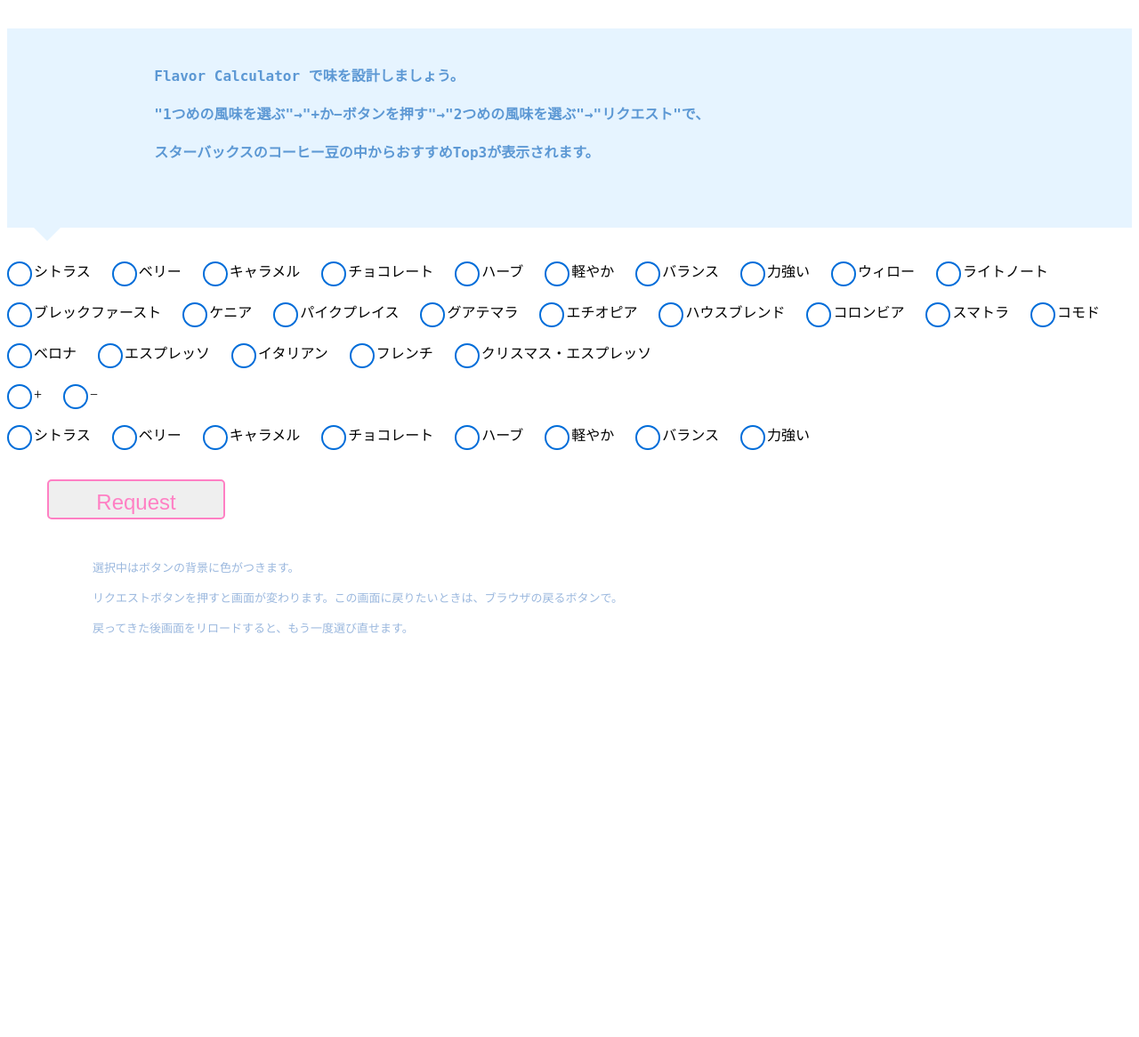
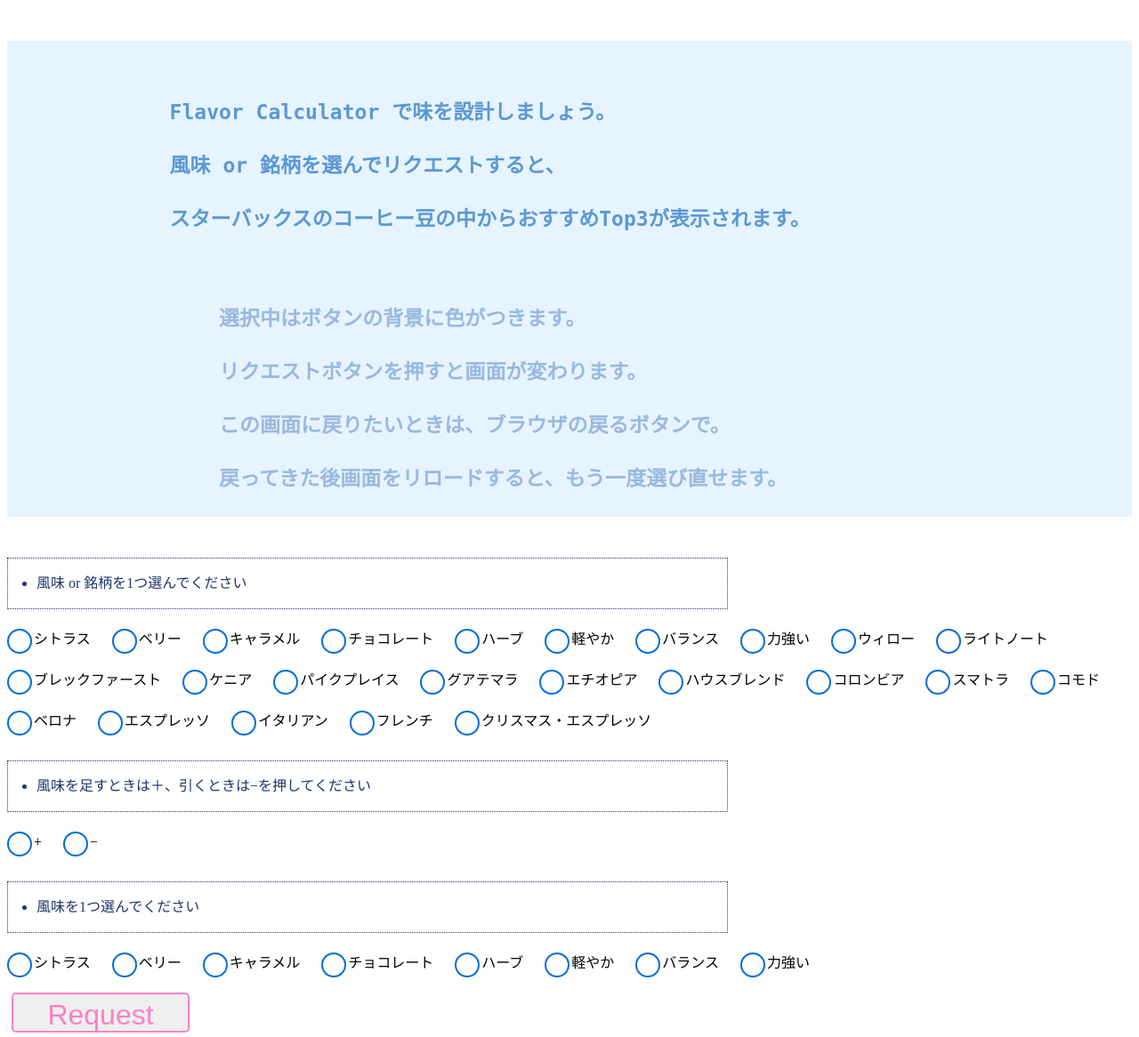
Before and after one commit to hirose-takashi/coffeecalc, a Django app: a page that uses hello/templates/hello/hello_get_query.html in a window 1280 px wide. Shown: the whole page at 89% size. Before the commit the page ends 712 px from the top, so only its background shows below. Run offline with Django 3.2, Linux system fonts and the light colour scheme.

Commit message:
coffeecalc

```diff
--- a/hello/templates/hello/hello_get_query.html
+++ b/hello/templates/hello/hello_get_query.html
@@ -5,6 +5,18 @@
     <title>Flavor Calculator</title>
 
     <style type="text/css">
+
+    ul, ol {
+    color: #1e366a;
+    border: dotted #1e366a 1px;/*ドット 色 太さ*/
+    padding: 0.5em 0.5em 0.5em 2em;
+    width: 60vw;
+    }
+
+    ul li, ol li {
+        line-height: 1.5;
+        padding: 0.5em 0;
+    }
 
     input[type=checkbox] {
 	display: none;
@@ -36,29 +48,6 @@
     input[type=checkbox] {
 	display: none;
     }
-    input[type="checkbox"].checkbox02:checked + label {
-    	background: #fa8072;
-    	color: #ffffff;
-    }
-    .check_label2:hover {
-    	background-color: #fae3e1;
-    }
-    .check_label2 {
-    	display: block;
-    	float: left;
-    	margin: 5px;
-    	width: 100px;
-    	height: 45px;
-    	text-align: center;
-    	line-height: 45px;
-    	padding-left: 5px;
-    	padding-right: 5px;
-    	cursor: pointer;
-    	color: #fa8072;
-    	border: 2px solid #fa8072;
-    	border-radius: 5px;
-    }
-
 
 
     .raised {
@@ -67,7 +56,7 @@
     	margin: 5px;
     	width: 200px;
     	height: 45px;
-        font-size: 1.5em;/*文字サイズ*/
+        font-size: 2.5vw;/*文字サイズ*/
     	text-align: center;
     	line-height: 45px;
     	padding-left: 5px;
@@ -90,17 +79,10 @@
     background: #e6f4ff;
     color: #5c98d4;
     font-weight: bold;
+    font-size: 1.8vw;
+    height: 40vw;
     }
-    .box24:after {
-        position: absolute;
-        content: '';
-        top: 100%;
-        left: 30px;
-        border: 15px solid transparent;
-        border-top: 15px solid #e6f4ff;
-        width: 0;
-        height: 0;
-    }
+
     .box24 p {
         margin: 0;
         padding: 0;
@@ -167,34 +149,37 @@
 <body>
     <div class="box24">
         <pre>
-            <font size="4">
-                <b>Flavor Calculator</b> で味を設計しましょう。<br>
-                "1つめの風味を選ぶ"→"+か−ボタンを押す"→"2つめの風味を選ぶ"→"リクエスト"で、<br>
-                スターバックスのコーヒー豆の中からおすすめTop3が表示されます。<br>
+
+            <b>Flavor Calculator</b> で味を設計しましょう。<br>
+            風味 or 銘柄を選んでリクエストすると、<br>
+            スターバックスのコーヒー豆の中からおすすめTop3が表示されます。<br>
+
+            <font color="#9bb8de">
+                選択中はボタンの背景に色がつきます。<br>
+                リクエストボタンを押すと画面が変わります。<br>
+                この画面に戻りたいときは、ブラウザの戻るボタンで。<br>
+                戻ってきた後画面をリロードすると、もう一度選び直せます。
             </font>
+
         </pre>
+
+        <pre>
+
+        </pre>
+
+
     </div>
 
 
     <form action="{% url 'hello:hello_form_post' %}" method="post" name="myform">
     {% csrf_token %}
 
-    <!--
-    <input type="checkbox" name="flavor" id="cb11" />
-    <label for="cb11">Check this</label>
-    <input type="checkbox" name="flavor" id="cb12" />
-    <label for="cb12">... and this...</label>
-    <input type="checkbox" name="cb" id="cb13" />
-    <label for="cb13">and maybe this</label>
-    <br>
 
-    <input type="checkbox" name="cb" id="cb21" />
-    <label for="cb21">Check this</label>
-    <input type="checkbox" name="cb" id="cb22" />
-    <label for="cb22">... and this...</label>
-    <input type="checkbox" name="cb" id="cb23" />
-    <label for="cb23">and maybe this</label>
-    -->
+    <div>
+        <ul>
+            <li>風味 or 銘柄を1つ選んでください</li>
+        </ul>
+    </div>
 
     <div>
         <input type="checkbox" value="シトラス" name="flavor" id="citrus1">
@@ -259,9 +244,12 @@
         <input type="checkbox" value="CHRISTMAS-ESPRESSO" name="flavor" id="CHRISTMAS-ESPRESSO">
         <label for="CHRISTMAS-ESPRESSO">クリスマス・エスプレッソ</label>
 
+    </div>
 
-
-
+    <div>
+        <ul>
+            <li>風味を足すときは＋、引くときは−を押してください</li>
+        </ul>
     </div>
 
     <div>
@@ -269,6 +257,12 @@
     <label for="plus">+</label>
     <input type="checkbox" value="-" name="flavor" id="minus">
     <label for="minus">−</label>
+    </div>
+
+    <div>
+        <ul>
+            <li>風味を1つ選んでください</li>
+        </ul>
     </div>
 
     <div>
@@ -291,59 +285,16 @@
 
     </div>
 
-    <ul id="wrap1">
+    <div>
+
     <input type="submit" value="Request" class="raised">
-    </ul>
-    <!---
-    <ul>
-    <input type="checkbox" value="COLOMBIA" name="flavor" id="bean" class="checkbox01">
-    <label for="bean" class="check_label1">コロンビア</label>
-    <input type="checkbox" value="シトラス" name="flavor" id="citrus" class="checkbox01">
-    <label for="citrus" class="check_label1">シトラス</label>
-    <input type="checkbox" value="ベリー" name="flavor" id="berry" class="checkbox01">
-    <label for="berry" class="check_label1">ベリー</label>
-    <input type="checkbox" value="キャラメル" name="flavor" id="caramel" class="checkbox01">
-    <label for="caramel" class="check_label1">キャラメル</label>
-    <input type="checkbox" value="チョコレート" name="flavor" id="chocolate" class="checkbox01">
-    <label for="chocolate" class="check_label1">チョコレート</label>
-    <input type="checkbox" value="ハーブ" name="flavor" id="herb" class="checkbox01">
-    <label for="herb" class="check_label1">ハーブ</label>
-    <input type="checkbox" value="軽やか" name="flavor" id="light" class="checkbox01">
-    <label for="light" class="check_label1">軽やか</label>
-    <input type="checkbox" value="バランス" name="flavor" id="medium" class="checkbox01">
-    <label for="medium" class="check_label1">バランス</label>
-    <input type="checkbox" value="力強い" name="flavor" id="full" class="checkbox01">
-    <label for="full" class="check_label1">力強い</label>
-    </ul>
-
-
-
-    <input type="checkbox" value="+" name="flavor" id="plus" class="checkbox02">
-    <label for="plus" class="check_label2">+</label>
-    <input type="checkbox" value="-" name="flavor" id="minus" class="checkbox02">
-    <label for="minus" class="check_label2">−</label>
-
-    <ul id="wrap1">
-    <input type="submit" value="Request" class="raised">
-    </ul>
-    -->
-
+    </div>
 
     </form>
 
 
 
 
-    <div style="position:absolute; top:600px; left:10px;">
-    <pre>
-        <font size="3" color="#9bb8de">
-            選択中はボタンの背景に色がつきます。<br>
-            リクエストボタンを押すと画面が変わります。この画面に戻りたいときは、ブラウザの戻るボタンで。<br>
-            戻ってきた後画面をリロードすると、もう一度選び直せます。
-        </font>
-    </pre>
-    </div>
-
 
 
 </body>
--- a/hello/views.py
+++ b/hello/views.py
@@ -72,12 +72,12 @@ def hello_form_post(request):
 
 
         mt = Tokenizer()
-        model = word2vec.Word2Vec.load("word2vec.gensim.model")
-        print("model", len(model))
+        model = word2vec.Word2Vec.load("wiki.model")
+
 
         # テキストのベクトルを計算
         def get_vector(text):
-            sum_vec = np.zeros(50)
+            sum_vec = np.zeros(200)
             word_count = 0
             #node = mt.parseToNode(text)
             tokens = mt.tokenize(text)
--- a/myapp/settings.py
+++ b/myapp/settings.py
@@ -24,9 +24,9 @@ BASE_DIR = os.path.dirname(os.path.dirname(os.path.abspath(__file__)))
 SECRET_KEY = 'v&4e8+e2v0v=q+5)upnu2v6i_ksgoau*)j!9f%&nicx=sj^d!6'
 
 # SECURITY WARNING: don't run with debug turned on in production!
-DEBUG = True
+DEBUG = False
 
-ALLOWED_HOSTS = []
+ALLOWED_HOSTS = ['*']
 
 
 # Application definition
```
